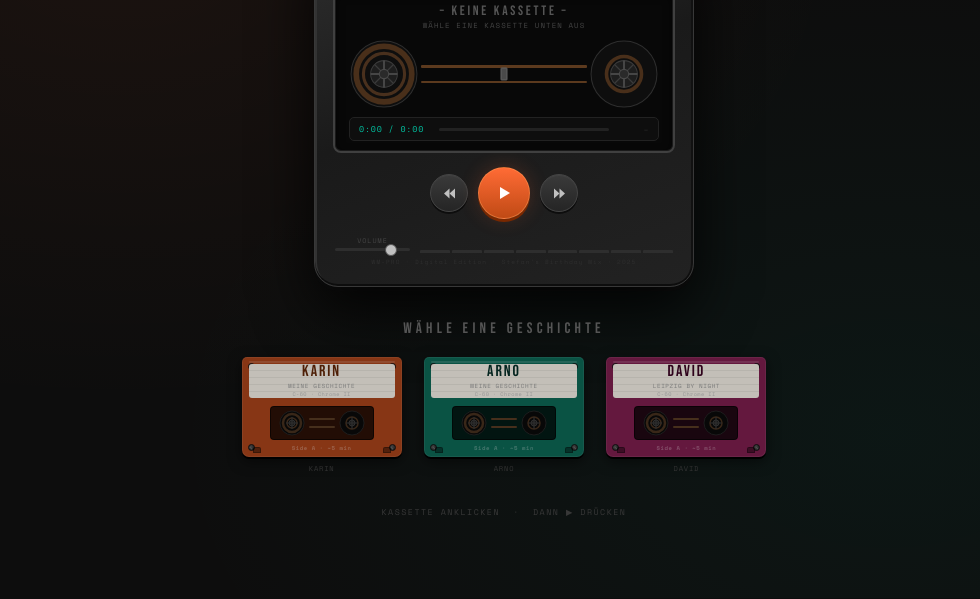
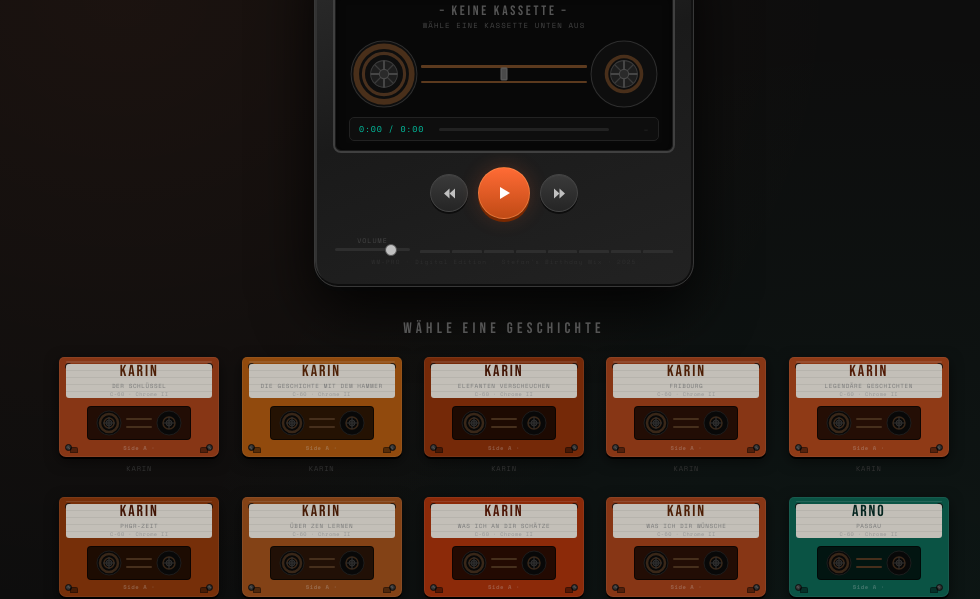
Before and after one commit to spechtur/walkman, a plain HTML site: page index.html in a window 1280 px wide. Shown: the part 224-823 px from the top of the page, without its empty margins (136-1116 px from the left). Drawn offline with nearby package versions, Linux system fonts and the light colour scheme.

Commit message:
neue Audios

```diff
--- a/index.html
+++ b/index.html
@@ -256,16 +256,31 @@ audio{display:none}
    Walkman und Regal passen sich automatisch an.
 ===================================================== */
 const CASS = [
-  { name:'Karin', title:'Meine Geschichte', file:'audio/karin.mp3',
-    color:'#b84010', glow:'rgba(255,107,53,.55)', text:'#6a2500', dur:'~5 min' },
-  { name:'Arno',  title:'Meine Geschichte', file:'audio/arno.mp3',
-    color:'#006b56', glow:'rgba(0,201,167,.5)',   text:'#003028', dur:'~5 min' },
-  { name:'David', title:'Leipzig by Night', file:'audio/Leipzig_by_Night.mp3',
-    color:'#8a1a52', glow:'rgba(255,78,140,.5)',  text:'#420026', dur:'~5 min' }
-  /* --- weitere Kassetten hier einfügen: ---
-  ,{ name:'Name', title:'Titel', file:'name.mp3',
-     color:'#1a4a8a', glow:'rgba(80,130,255,.5)', text:'#0a1a4a', dur:'~5 min' }
-  */
+  // ── Karin ──────────────────────────────────────────────
+  { name:'Karin', title:'Der Schlüssel',             file:'audio/Der_Schlüssel.m4a',
+    color:'#b84010', glow:'rgba(255,107,53,.55)', text:'#6a2500', dur:'' },
+  { name:'Karin', title:'Die Geschichte mit dem Hammer', file:'audio/Die Geschichte mit dem Hammer.m4a',
+    color:'#c25a00', glow:'rgba(255,120,40,.5)',  text:'#6a2800', dur:'' },
+  { name:'Karin', title:'Elefanten verscheuchen',    file:'audio/Elefanten verscheuchen.m4a',
+    color:'#a03000', glow:'rgba(220,80,20,.5)',   text:'#5a1800', dur:'' },
+  { name:'Karin', title:'Fribourg',                  file:'audio/Fribourg.m4a',
+    color:'#b84010', glow:'rgba(255,107,53,.55)', text:'#6a2500', dur:'' },
+  { name:'Karin', title:'Legendäre Geschichten',     file:'audio/Legendäre Geschichten .m4a',
+    color:'#c24510', glow:'rgba(240,100,30,.5)',  text:'#702000', dur:'' },
+  { name:'Karin', title:'PHGR-Zeit',                 file:'audio/PHGR-Zeit.m4a',
+    color:'#a03800', glow:'rgba(210,90,20,.5)',   text:'#5a1800', dur:'' },
+  { name:'Karin', title:'Über Zen lernen',           file:'audio/Über Zen lernen.m4a',
+    color:'#b05010', glow:'rgba(230,110,30,.5)',  text:'#602000', dur:'' },
+  { name:'Karin', title:'Was ich an dir schätze',    file:'audio/Was ich an dir schätze.m4a',
+    color:'#c03000', glow:'rgba(240,80,20,.5)',   text:'#6a1800', dur:'' },
+  { name:'Karin', title:'Was ich dir wünsche',       file:'audio/Was ich dir wünsche.m4a',
+    color:'#b84010', glow:'rgba(255,107,53,.55)', text:'#6a2500', dur:'' },
+  // ── Arno ───────────────────────────────────────────────
+  { name:'Arno',  title:'Passau',                    file:'audio/Passau.m4a',
+    color:'#006b56', glow:'rgba(0,201,167,.5)',   text:'#003028', dur:'' },
+  // ── David ──────────────────────────────────────────────
+  { name:'David', title:'Leipzig by Night',          file:'audio/Leipzig_by_Night.mp3',
+    color:'#8a1a52', glow:'rgba(255,78,140,.5)',  text:'#420026', dur:'' }
 ];
 
 /* build audio + cassette elements */
```
Also changed, not shown: 10 other files.
